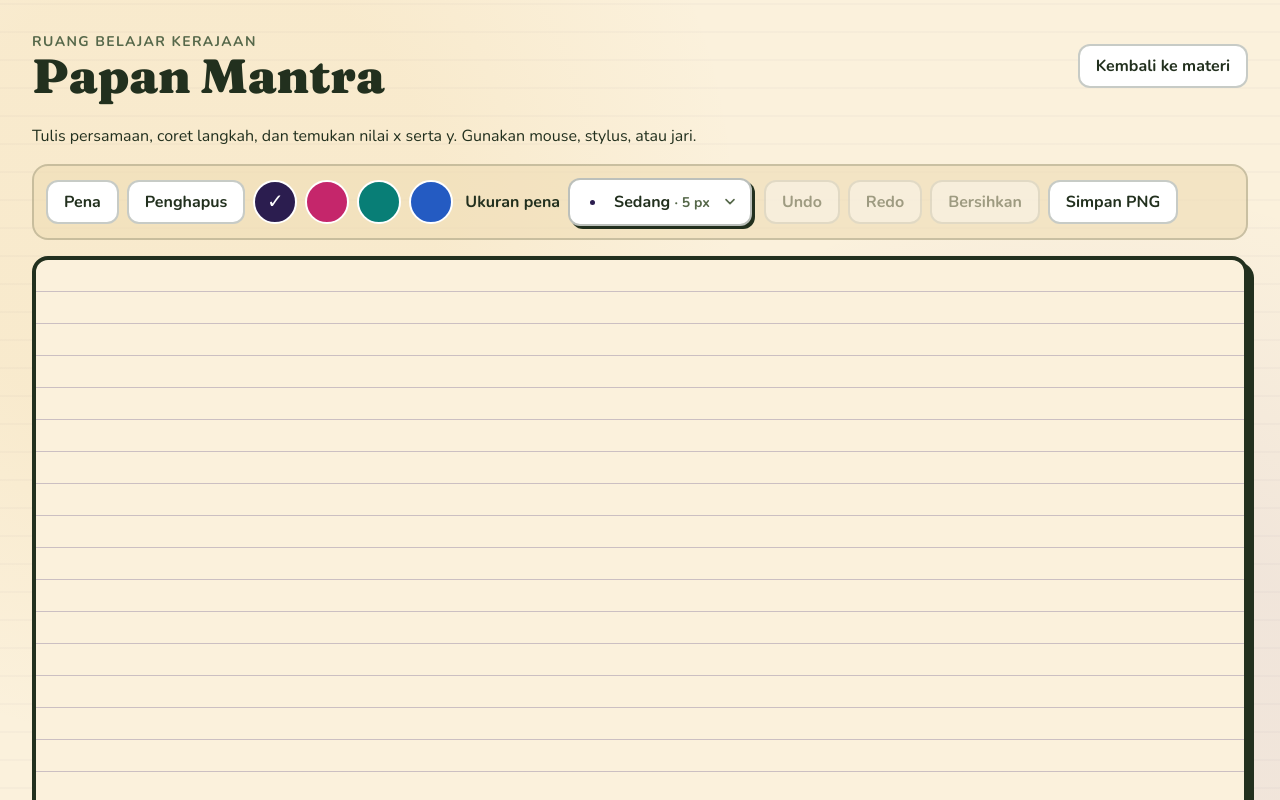
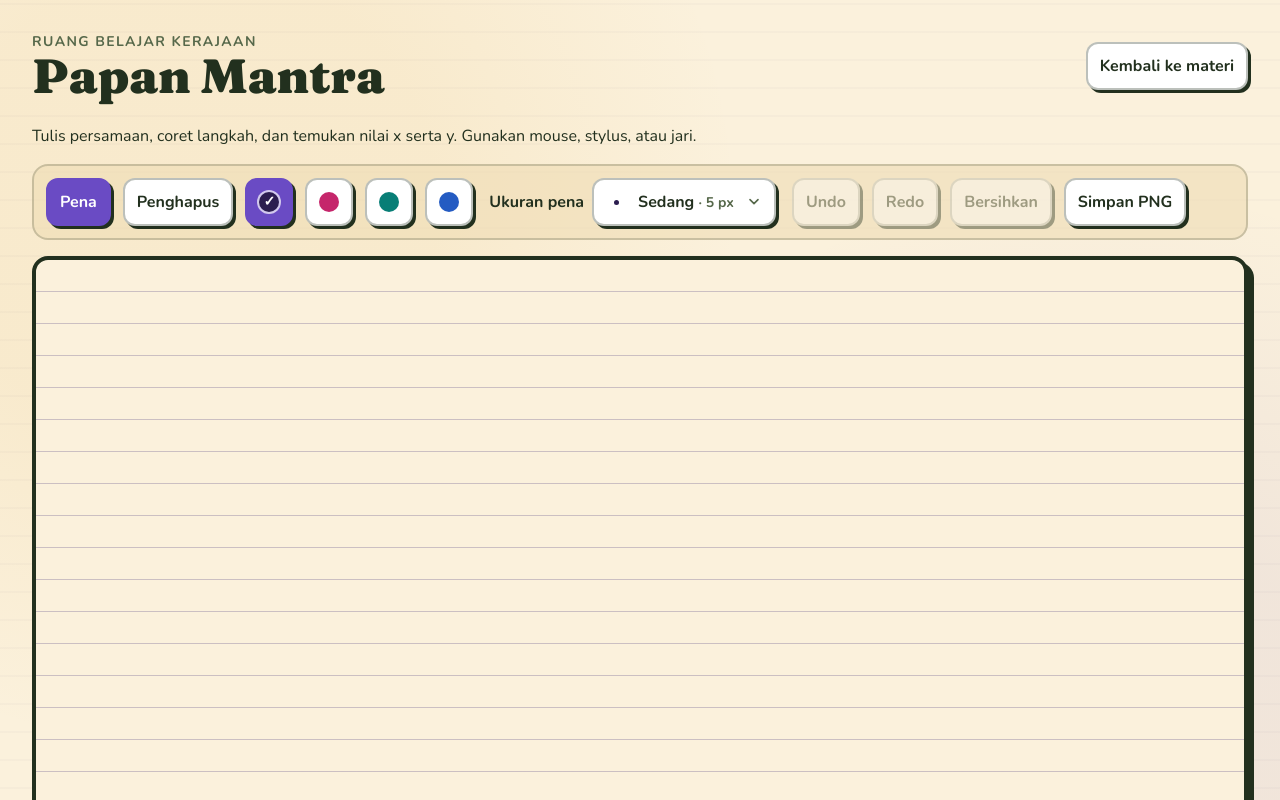
Before and after one commit to yordanchusein/englishdeterminer, a Next.js app: page /spldv/papan-tulis in a window 1280 px wide. Shown: the top 800 px of the page. Built offline with nearby package versions, Linux system fonts and the light colour scheme.

Commit message:
Unify whiteboard button styling and highlight selected drawing tool

```diff
--- a/src/components/spldv/PenSizePicker.tsx
+++ b/src/components/spldv/PenSizePicker.tsx
@@ -1,6 +1,7 @@
 "use client";
 
 import { useEffect, useId, useRef, useState } from "react";
+import { whiteboardButton } from "./whiteboardStyles";
 
 const SIZES = [
   { value: 3, label: "Tipis" },
@@ -45,7 +46,7 @@ export default function PenSizePicker({ value, color, onChange }: { value: numbe
               setOpen(true);
             }
           }}
-          className={`flex min-h-12 min-w-44 items-center gap-3 rounded-xl border-2 bg-white px-3 py-2 font-bold shadow-tale-sm transition-colors hover:border-violet focus-visible:outline-2 focus-visible:outline-offset-2 focus-visible:outline-violet ${open ? "border-violet" : "border-quill/30"}`}>
+          className={`${whiteboardButton} min-w-44`}>
           <span aria-hidden="true" className="flex w-5 items-center justify-center"><span className="rounded-full" style={{ width: value, height: value, backgroundColor: color }} /></span>
           <span id={`${id}-value`} className="flex-1 text-left">{selected.label} <span className="text-sm text-quill-soft">· {value} px</span></span>
           <svg aria-hidden="true" viewBox="0 0 20 20" fill="none" className={`size-4 text-quill-soft ${open ? "rotate-180" : ""}`}><path d="m5 7 5 5 5-5" stroke="currentColor" strokeWidth="2" strokeLinecap="round" strokeLinejoin="round" /></svg>
--- a/src/components/spldv/Whiteboard.tsx
+++ b/src/components/spldv/Whiteboard.tsx
@@ -2,6 +2,7 @@
 
 import Link from "next/link";
 import PenSizePicker from "./PenSizePicker";
+import { whiteboardButton as button } from "./whiteboardStyles";
 import { useEffect, useRef, useState, type PointerEvent } from "react";
 
 type Point = { x: number; y: number };
@@ -14,7 +15,6 @@ const COLORS = [
   { name: "Hijau", value: "#087e76" },
   { name: "Biru", value: "#245bc2" },
 ];
-const button = "min-h-11 rounded-xl border-2 border-quill/25 bg-white px-4 py-2 font-bold transition-colors hover:bg-gold/30 focus-visible:outline-2 focus-visible:outline-offset-2 focus-visible:outline-violet disabled:opacity-40 disabled:cursor-not-allowed";
 
 function paint(canvas: HTMLCanvasElement, strokes: Stroke[]) {
   const ctx = canvas.getContext("2d");
@@ -116,11 +116,15 @@ export default function Whiteboard() {
           <Link href="/spldv" className={button}>Kembali ke materi</Link>
         </header>
         <p className="mb-4">Tulis persamaan, coret langkah, dan temukan nilai x serta y. Gunakan mouse, stylus, atau jari.</p>
-        <div aria-label="Alat papan tulis" className="mb-4 flex flex-wrap items-center gap-2 rounded-2xl border-2 border-quill/20 bg-parch-deep/60 p-3">
+        <div aria-label="Alat papan tulis" className="mb-4 flex flex-wrap items-center gap-3 rounded-2xl border-2 border-quill/20 bg-parch-deep/60 p-3">
           <button className={button} aria-pressed={!erase} onClick={() => setErase(false)}>Pena</button>
-          <button className={button} aria-pressed={erase} onClick={() => setErase(true)}>Penghapus{erase ? " aktif" : ""}</button>
-          <div className="flex gap-2" role="group" aria-label="Warna pena">
-            {COLORS.map((item) => <button key={item.value} aria-label={item.name} aria-pressed={color === item.value && !erase} onClick={() => { setColor(item.value); setErase(false); }} className="flex size-11 items-center justify-center rounded-full border-2 border-white text-xl text-white outline-offset-2 focus-visible:outline-2 focus-visible:outline-quill" style={{ background: item.value }}>{color === item.value && !erase ? "✓" : ""}</button>)}
+          <button className={button} aria-pressed={erase} onClick={() => setErase(true)}>Penghapus</button>
+          <div className="flex gap-3" role="group" aria-label="Warna pena">
+            {COLORS.map((item) => (
+              <button key={item.value} aria-label={item.name} title={item.name} aria-pressed={color === item.value && !erase} onClick={() => { setColor(item.value); setErase(false); }} className={`${button} w-12 shrink-0`}>
+                <span aria-hidden="true" className="flex size-5 shrink-0 items-center justify-center rounded-full text-sm text-white ring-2 ring-white/70" style={{ backgroundColor: item.value }}>{color === item.value && !erase ? "✓" : ""}</span>
+              </button>
+            ))}
           </div>
           <PenSizePicker value={width} color={color} onChange={setWidth} />
           <button className={button} disabled={cursor === 0} onClick={() => setCursor(cursor - 1)}>Undo</button>
--- /dev/null
+++ b/src/components/spldv/whiteboardStyles.ts
@@ -0,0 +1,2 @@
+/** Shared treatment for whiteboard actions and the pen-size menu trigger. */
+export const whiteboardButton = "inline-flex min-h-12 items-center justify-center gap-3 rounded-xl border-2 border-quill/30 bg-white px-3 py-2 font-bold text-quill shadow-tale-sm transition-colors enabled:hover:border-violet focus-visible:outline-2 focus-visible:outline-offset-2 focus-visible:outline-violet aria-pressed:border-violet aria-pressed:bg-violet aria-pressed:text-white aria-expanded:border-violet disabled:cursor-not-allowed disabled:opacity-40";
```
